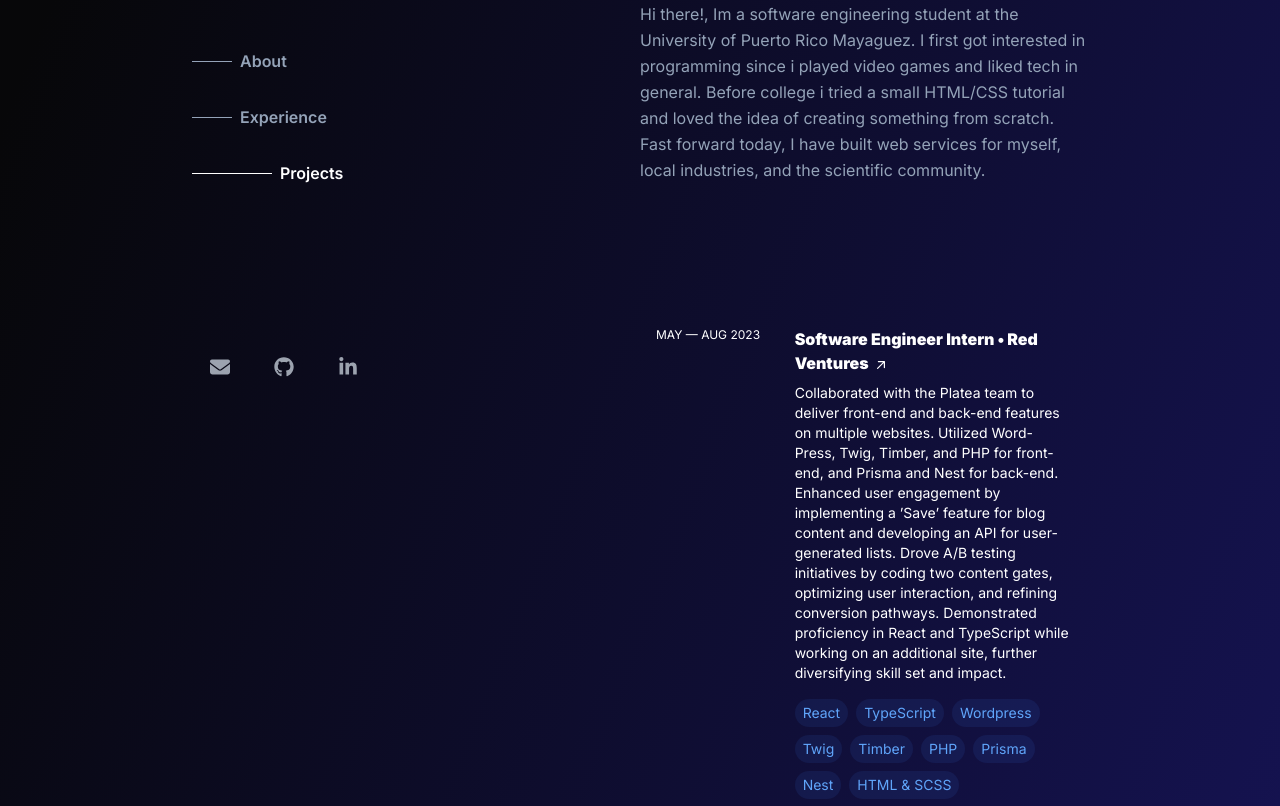
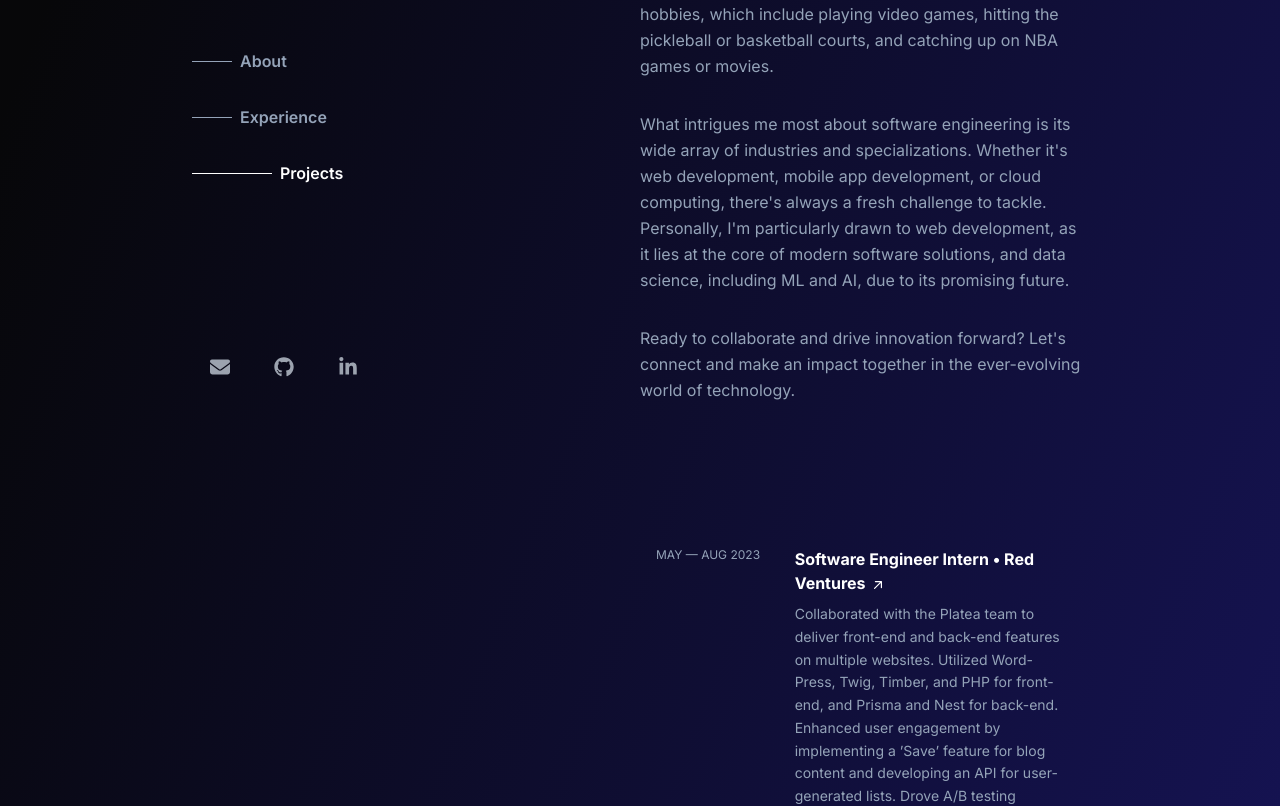
Before and after one commit to jorgeortiz41/portfolio, a Next.js app: page / in a window 1280 px wide. Shown: the part 309-1115 px from the top of the page. Built offline with nearby package versions, Linux system fonts and the light colour scheme.

Commit message:
removed 3d effects and updated about section

```diff
--- a/src/app/components/HoverCard.jsx
+++ /dev/null
@@ -1,123 +0,0 @@
-"use client";
-import { cn } from "../utils/cn";
-import React, {
-  createContext,
-  useState,
-  useContext,
-  useRef,
-  useEffect,
-} from "react";
-
-const MouseEnterContext = createContext(undefined);
-
-export const CardContainer = ({ children, className, containerClassName }) => {
-  const containerRef = useRef(null);
-  const [isMouseEntered, setIsMouseEntered] = useState(false);
-
-  const handleMouseMove = (e) => {
-    if (!containerRef.current) return;
-    const { left, top, width, height } =
-      containerRef.current.getBoundingClientRect();
-    const x = (e.clientX - left - width / 2) / 25;
-    const y = (e.clientY - top - height / 2) / 25;
-    containerRef.current.style.transform = `rotateY(${x}deg) rotateX(${y}deg)`;
-  };
-
-  const handleMouseEnter = (e) => {
-    setIsMouseEntered(true);
-    if (!containerRef.current) return;
-  };
-
-  const handleMouseLeave = (e) => {
-    if (!containerRef.current) return;
-    setIsMouseEntered(false);
-    containerRef.current.style.transform = `rotateY(0deg) rotateX(0deg)`;
-  };
-  return (
-    <MouseEnterContext.Provider value={[isMouseEntered, setIsMouseEntered]}>
-      <div
-        className={cn("flex pb-20", containerClassName)}
-        style={{
-          perspective: "1000px",
-        }}
-      >
-        <div
-          ref={containerRef}
-          onMouseEnter={handleMouseEnter}
-          onMouseMove={handleMouseMove}
-          onMouseLeave={handleMouseLeave}
-          className={cn(
-            "relative flex items-center justify-center transition-all duration-200 ease-linear",
-            className,
-          )}
-          style={{
-            transformStyle: "preserve-3d",
-          }}
-        >
-          {children}
-        </div>
-      </div>
-    </MouseEnterContext.Provider>
-  );
-};
-
-export const CardBody = ({ children, className }) => {
-  return (
-    <div
-      className={cn(
-        " [transform-style:preserve-3d]  [&>*]:[transform-style:preserve-3d]",
-        className,
-      )}
-    >
-      {children}
-    </div>
-  );
-};
-
-export const CardItem = ({
-  as: Tag = "div",
-  children,
-  className,
-  translateX = 0,
-  translateY = 0,
-  translateZ = 0,
-  rotateX = 0,
-  rotateY = 0,
-  rotateZ = 0,
-  ...rest
-}) => {
-  const ref = useRef(null);
-  const [isMouseEntered] = useMouseEnter();
-
-  useEffect(() => {
-    handleAnimations();
-  }, [isMouseEntered]);
-
-  const handleAnimations = () => {
-    if (!ref.current) return;
-    if (isMouseEntered) {
-      ref.current.style.transform = `translateX(${translateX}px) translateY(${translateY}px) translateZ(${translateZ}px) rotateX(${rotateX}deg) rotateY(${rotateY}deg) rotateZ(${rotateZ}deg)`;
-    } else {
-      ref.current.style.transform = `translateX(0px) translateY(0px) translateZ(0px) rotateX(0deg) rotateY(0deg) rotateZ(0deg)`;
-    }
-  };
-
-  return (
-    <Tag
-      ref={ref}
-      className={cn("w-fit transition duration-200 ease-linear", className)}
-      {...rest}
-    >
-      {children}
-    </Tag>
-  );
-};
-
-// Create a hook to use the context
-export const useMouseEnter = () => {
-  const context = useContext(MouseEnterContext);
-  if (context === undefined) {
-    throw new Error("useMouseEnter must be used within a MouseEnterProvider");
-  }
-  return context;
-};
--- a/src/app/data/data.js
+++ b/src/app/data/data.js
@@ -50,6 +50,7 @@ export const projects = [
     description:
       "A Discord bot that uses OpenAI's GPT-3.5-Turbo to generate text based on user input, also the bot can also generate spreadsheet data in CSV. Add it to your server!",
     tags: ["Python", "Discord", "GPT-3.5-Turbo"],
+    link: "https://top.gg/bot/1164764096269402134",
   },
   {
     title: "E-commerce Product Page",
@@ -57,6 +58,7 @@ export const projects = [
     description:
       "A responsive e-commerce product page built with React and Tailwind CSS. The page is fully responsive and has a clean and modern design.",
     tags: ["Next.js", "Tailwind CSS", "HTML"],
+    link: "https://github.com/jorgeortiz41/e-commerce-product",
   },
 ];
 
--- a/src/app/sections/About.jsx
+++ b/src/app/sections/About.jsx
@@ -1,6 +1,11 @@
 const firstParagraph =
-  "Hi there!, Im a software engineering student at the University of Puerto Rico Mayaguez. I first got interested in programming since i played video games and liked tech in general. Before college i tried a small HTML/CSS tutorial and loved the idea of creating something from scratch. Fast forward today, I have built web services for myself, local industries, and the scientific community.";
-const secondParagraph = "";
+  "Hey there! I'm a software engineering student at the University of Puerto Rico Mayaguez, and my journey into this field began with a childhood fascination for gaming and technology. I was always curious about how things like GPS and the internet worked, and I loved solving problems, although I'll admit, personal ones are a bit trickier!";
+const secondParagraph =
+  "Outside of coding, you'll often find me indulging in my hobbies, which include playing video games, hitting the pickleball or basketball courts, and catching up on NBA games or movies.";
+const thirdParagraph =
+  "What intrigues me most about software engineering is its wide array of industries and specializations. Whether it's web development, mobile app development, or cloud computing, there's always a fresh challenge to tackle. Personally, I'm particularly drawn to web development, as it lies at the core of modern software solutions, and data science, including ML and AI, due to its promising future.";
+const fourthParagraph =
+  "Ready to collaborate and drive innovation forward? Let's connect and make an impact together in the ever-evolving world of technology.";
 export default function About({ refProp }) {
   return (
     <div
@@ -9,7 +14,8 @@ export default function About({ refProp }) {
     >
       <div>{firstParagraph}</div>
       <div>{secondParagraph}</div>
-      <div>{firstParagraph}</div>
+      <div>{thirdParagraph}</div>
+      <div>{fourthParagraph}</div>
     </div>
   );
 }
--- a/src/app/sections/Experience.jsx
+++ b/src/app/sections/Experience.jsx
@@ -1,7 +1,6 @@
 "use client";
 import { motion } from "framer-motion";
 import { useState } from "react";
-import { CardContainer, CardBody, CardItem } from "../components/HoverCard";
 import { experiences } from "../data/data";
 
 export default function Experience({ refProp }) {
@@ -22,14 +21,11 @@ export default function Experience({ refProp }) {
       className="text-white/50c z-10 w-full snap-start scroll-mt-12 flex-col items-start justify-start space-y-8"
     >
       {experiences.map((job, index) => (
-        <CardContainer key={index}>
-          <CardBody>
-            <CardItem translateZ={10}>
         <motion.button
           key={index}
           whileHover={{
             backgroundColor: "rgba(255, 255, 255, 0.03)",
-                  boxShadow: "0px 10px 15px -3px rgba(0, 0, 0, 0.5)",
+            boxShadow: "0px 5px 5px -3px rgba(0, 0, 0, 0.5)",
           }}
           transition={{
             duration: 0.1,
@@ -47,15 +43,15 @@ export default function Experience({ refProp }) {
           onHoverEnd={handleHoverEnd}
         >
           <div>
-                  <p className="text-start text-xs">{job.date}</p>
+            <p className="text-start text-xs text-slate-400">{job.date}</p>
           </div>
           <div className="col-span-2 text-start">
             <div className="text-md mb-2">
               <span
                 className={
                   hoveredIndex === index
-                          ? "font-black text-blue-300"
-                          : "font-black text-white"
+                    ? "font-bold text-blue-300"
+                    : "font-bold text-white"
                 }
               >
                 {job.title} • {job.company}
@@ -80,12 +76,14 @@ export default function Experience({ refProp }) {
                 )}
               </span>
             </div>
-                  <div className="mb-4 text-sm">{job.description}</div>
+            <div className="mb-4 text-sm leading-relaxed text-slate-400">
+              {job.description}
+            </div>
             <div>
               {job.tags.map((tag, index) => (
                 <div
                   key={index}
-                        className="mb-2 mr-2 inline-block rounded-full bg-blue-500/10 p-1 px-2 text-sm text-blue-400"
+                  className="mb-2 mr-2 inline-block rounded-full bg-blue-500/10 p-1 px-2 text-sm font-medium text-blue-400"
                 >
                   {tag}
                 </div>
@@ -93,9 +91,6 @@ export default function Experience({ refProp }) {
             </div>
           </div>
         </motion.button>
-            </CardItem>
-          </CardBody>
-        </CardContainer>
       ))}
       <div className="text-xl">
         <button
```
Also changed, not shown: src/app/sections/Projects.jsx (+24 -35 lines). Lines whose indentation alone changed are shown as unchanged.
